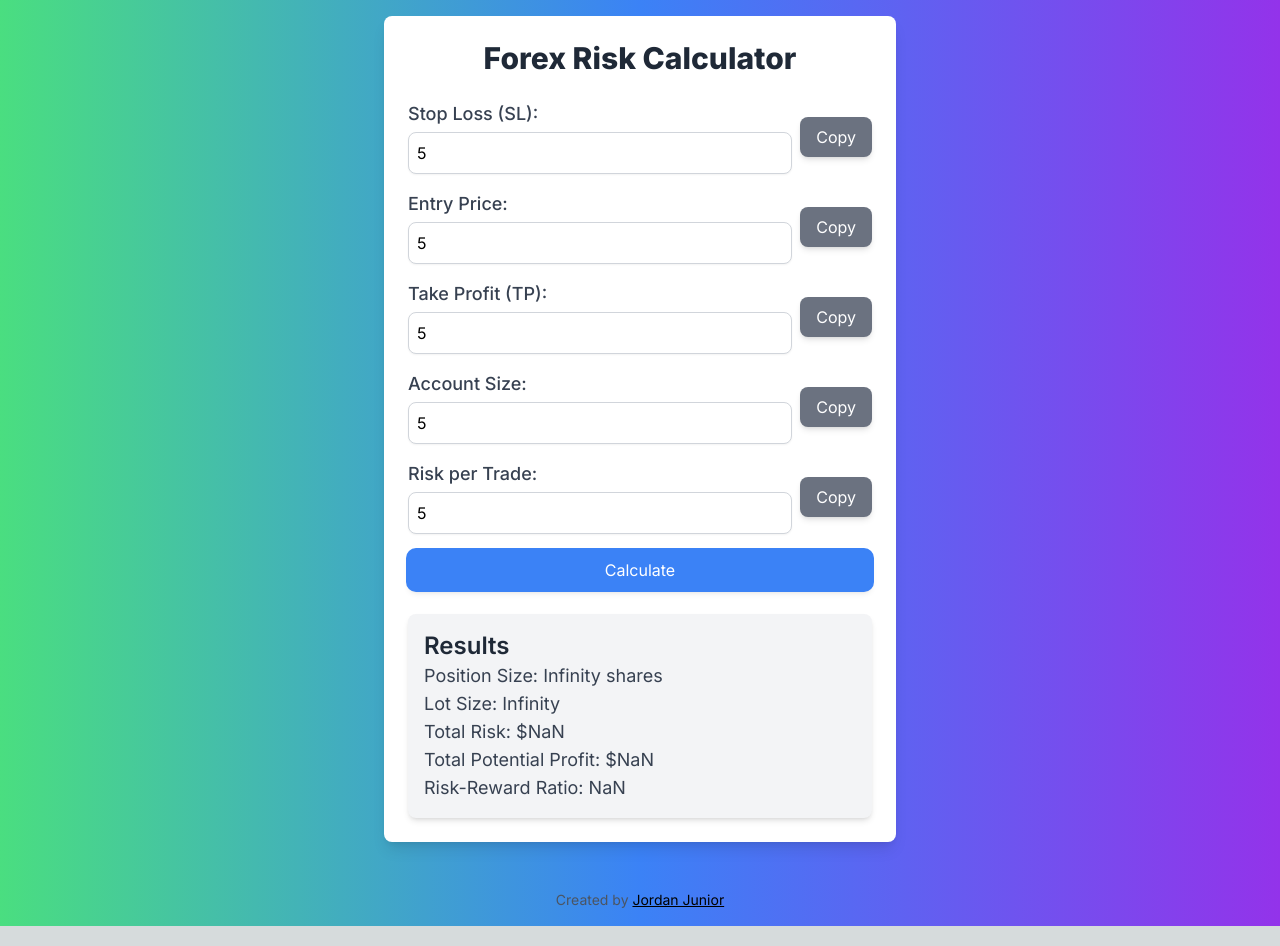
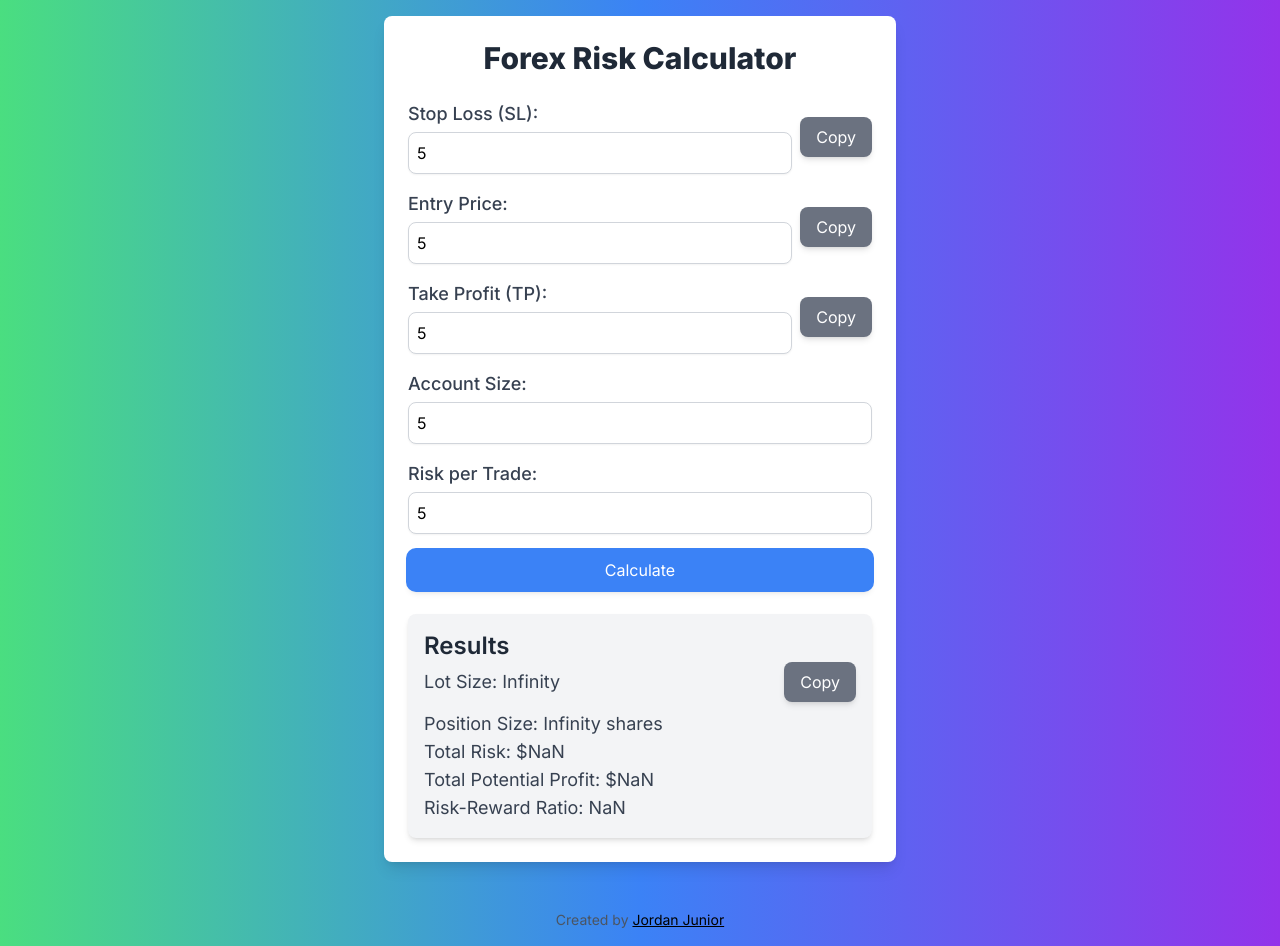
Before and after one commit to jordanjunior22/fxcaculator, a Next.js app: page / in a window 1280 px wide. Both pictures are taken after typing "5", "5", "5", "5", "5" into the empty fields and a click on the button "Calculate". Built offline with nearby package versions, Linux system fonts and the light colour scheme.

Commit message:
Update page.js

```diff
--- a/app/page.js
+++ b/app/page.js
@@ -127,8 +127,7 @@ const Home = () => {
             </button>
           </div>
 
-          <div className="flex items-center space-x-2">
-            <div className="flex flex-col flex-grow">
+          <div className="flex flex-col">
             <label className="text-lg font-medium text-gray-700">Account Size:</label>
             <input
               type="number"
@@ -139,16 +138,8 @@ const Home = () => {
               required
             />
           </div>
-            <button
-              onClick={() => copyToClipboard(`Account Size: ${accountSize}`)}
-              className="py-2 px-4 bg-gray-500 text-white rounded-lg shadow-md hover:bg-gray-600 focus:outline-none focus:ring-2 focus:ring-gray-500"
-            >
-              Copy
-            </button>
-          </div>
 
-          <div className="flex items-center space-x-2">
-            <div className="flex flex-col flex-grow">
+          <div className="flex flex-col">
             <label className="text-lg font-medium text-gray-700">Risk per Trade:</label>
             <input
               type="number"
@@ -159,13 +150,6 @@ const Home = () => {
               required
             />
           </div>
-            <button
-              onClick={() => copyToClipboard(`Risk per Trade: ${riskPerTrade}`)}
-              className="py-2 px-4 bg-gray-500 text-white rounded-lg shadow-md hover:bg-gray-600 focus:outline-none focus:ring-2 focus:ring-gray-500"
-            >
-              Copy
-            </button>
-          </div>
 
           <button type="submit" className="w-full py-2 px-4 bg-blue-500 text-white rounded-lg shadow-md hover:bg-blue-600 focus:outline-none focus:ring-2 focus:ring-blue-500">
             Calculate
@@ -175,8 +159,18 @@ const Home = () => {
         {results && (
           <div className="mt-6 p-4 bg-gray-100 rounded-lg shadow-md">
             <h2 className="text-2xl font-semibold text-gray-800">Results</h2>
-            <p className="text-lg text-gray-700">Position Size: {results.positionSize} shares</p>
+            <div className="flex items-center space-x-2">
+              <div className="flex flex-col flex-grow">
                 <p className="text-lg text-gray-700">Lot Size: {results.lotSize}</p>
+              </div>
+              <button
+                onClick={() => copyToClipboard(`Lot Size: ${results.lotSize}`)}
+                className="py-2 px-4 bg-gray-500 text-white rounded-lg shadow-md hover:bg-gray-600 focus:outline-none focus:ring-2 focus:ring-gray-500"
+              >
+                Copy
+              </button>
+            </div>
+            <p className="text-lg text-gray-700 mt-2">Position Size: {results.positionSize} shares</p>
             <p className="text-lg text-gray-700">Total Risk: ${results.totalRisk}</p>
             <p className="text-lg text-gray-700">Total Potential Profit: ${results.totalProfit}</p>
             <p className="text-lg text-gray-700">Risk-Reward Ratio: {results.riskRewardRatio}</p>
@@ -191,4 +185,4 @@ const Home = () => {
   );
 };
 
-export default Home
+export default Home;
```
Lines whose indentation alone changed are shown as unchanged.
